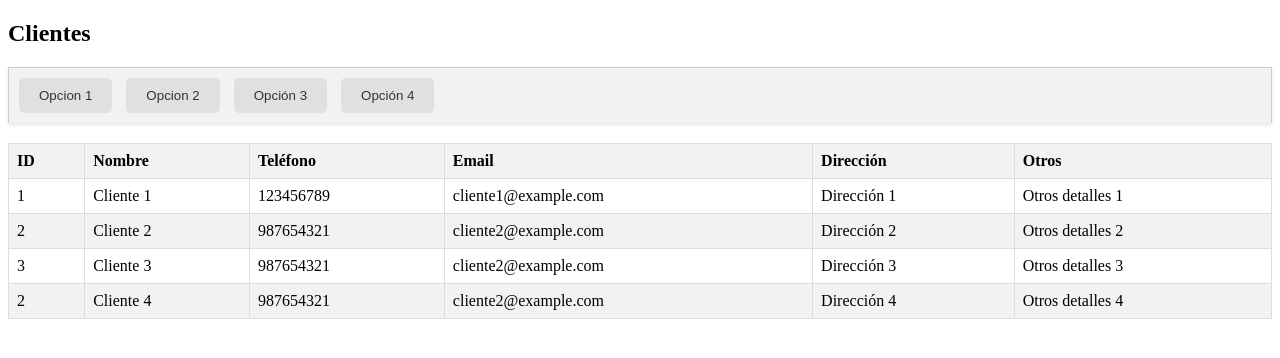
After one commit to mrgomezsv/smap, a PHP site: page /clientes.php in a window 1280 px wide. The commit adds this page. Shown: the top 358 px of the page. Run offline with PHP 8.4, Linux system fonts and the light colour scheme.

Commit message:
Add content layout sections client, product and notifications

```diff
--- a/ScriptsDB/create_users_table.sql
+++ b/ScriptsDB/create_users_table.sql
@@ -5,3 +5,6 @@ CREATE TABLE users (
     fullname VARCHAR(100) NOT NULL,
     role VARCHAR(50) NOT NULL
 );
+
+INSERT INTO users (username, password, fullname, role)
+VALUES ('mrgomez', 'contraseña_encriptada', 'Mario Roberto', 'dev');
--- /dev/null
+++ b/app/clientes.php
@@ -0,0 +1,69 @@
+<!-- clientes.php -->
+<!DOCTYPE html>
+<html lang="es">
+<head>
+    <meta charset="UTF-8">
+    <meta name="viewport" content="width=device-width, initial-scale=1.0">
+    <title>Clientes</title>
+    <link rel="stylesheet" href="./css/clientes.css">
+</head>
+<body>
+    <h2>Clientes</h2>
+    <nav class="product-nav">
+        <button class="nav-button">Opcion 1</button>
+        <button class="nav-button">Opcion 2</button>
+        <button class="nav-button">Opción 3</button>
+        <button class="nav-button">Opción 4</button>
+    </nav>
+    <div class="client-table">
+        <table>
+            <thead>
+                <tr>
+                    <th>ID</th>
+                    <th>Nombre</th>
+                    <th>Teléfono</th>
+                    <th>Email</th>
+                    <th>Dirección</th>
+                    <th>Otros</th>
+                </tr>
+            </thead>
+            <tbody id="client-list">
+                <!-- Aquí se cargarán dinámicamente los clientes -->
+                <tr>
+                    <td>1</td>
+                    <td>Cliente 1</td>
+                    <td>123456789</td>
+                    <td>cliente1@example.com</td>
+                    <td>Dirección 1</td>
+                    <td>Otros detalles 1</td>
+                </tr>
+                <tr>
+                    <td>2</td>
+                    <td>Cliente 2</td>
+                    <td>987654321</td>
+                    <td>cliente2@example.com</td>
+                    <td>Dirección 2</td>
+                    <td>Otros detalles 2</td>
+                </tr>
+                <tr>
+                    <td>3</td>
+                    <td>Cliente 3</td>
+                    <td>987654321</td>
+                    <td>cliente2@example.com</td>
+                    <td>Dirección 3</td>
+                    <td>Otros detalles 3</td>
+                </tr>
+                <tr>
+                    <td>2</td>
+                    <td>Cliente 4</td>
+                    <td>987654321</td>
+                    <td>cliente2@example.com</td>
+                    <td>Dirección 4</td>
+                    <td>Otros detalles 4</td>
+                </tr>
+                <!-- Aquí se agregan los datos de los otros clientes -->
+            </tbody>
+        </table>
+    </div>
+</body>
+</html>
--- /dev/null
+++ b/app/css/clientes.css
@@ -0,0 +1,49 @@
+/* Estilos para la tabla de clientes */
+
+.client-table {
+    margin-top: 20px;
+}
+
+.client-table table {
+    width: 100%;
+    border-collapse: collapse;
+}
+
+.client-table th,
+.client-table td {
+    border: 1px solid #ddd;
+    padding: 8px;
+}
+
+.client-table th {
+    background-color: #f2f2f2;
+    text-align: left;
+}
+
+.client-table tbody tr:nth-child(even) {
+    background-color: #f2f2f2;
+}
+
+.product-nav {
+    border: 1px solid #ccc;
+    border-bottom: none;
+    background-color: #f2f2f2; /* Color de fondo del navbar */
+    box-shadow: 0 2px 4px rgba(0, 0, 0, 0.1); /* Efecto de sombra */
+    padding: 10px;
+    margin-bottom: 20px; /* Espacio entre el navbar y el contenido siguiente */
+}
+
+.nav-button {
+    background-color: #e0e0e0; /* Color de fondo de los botones */
+    border: none;
+    color: #333; /* Color del texto de los botones */
+    padding: 10px 20px;
+    margin-right: 10px; /* Espacio entre los botones */
+    border-radius: 5px; /* Bordes redondeados */
+    cursor: pointer;
+    transition: background-color 0.3s ease; /* Transición suave del color de fondo */
+}
+
+.nav-button:hover {
+    background-color: #ccc; /* Color de fondo de los botones al pasar el mouse */
+}
```
Also changed, not shown: app/css/notificaciones_push.css (added, +66 -0 lines), app/css/product_content.css (added, +23 -0 lines), app/dashboard.php (+9 -9 lines), app/js/scripts.js (+19 -3 lines), app/notificaciones_push.php (added, +34 -0 lines), app/productos_content.php (added, +20 -0 lines).
